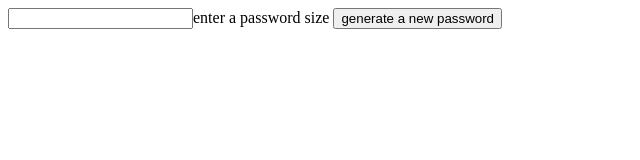
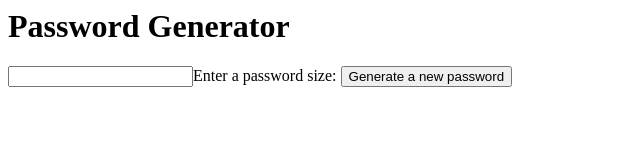
Before and after one commit to sameerkulkarni27/sameerkulkarni27.github.io, a plain HTML site: page passwordGenerator.html in a window 1280 px wide. Shown: the whole page, without its empty margins (0-640 px from the left). Drawn offline with Linux system fonts and the light colour scheme.

Commit message:
Update passwordGenerator.html

```diff
--- a/passwordGenerator.html
+++ b/passwordGenerator.html
@@ -1,13 +1,16 @@
 <html>
     <head>
         <link rel="stylesheet" href="passwordGenerator.css"></link>
-        <title> Password Generator </title>
-        <body>
-            <script src="passwordGenerator.js"></script>
+        <title>Password Generator</title>
+    </head>
+    <body>
+        <script src="passwordGenerator.js"></script>
 
-            <input id="size" type="number">enter a password size</input>
-            <button type="button" onclick="passwordGenerator()">generate a new password</button>
-            <p id="psadword"></p>
-        </body>
-    </head>
+        <div class = "container">
+            <h1>Password Generator</h1>
+            <input id = "size" type = "number">Enter a password size:</input>
+            <button type = "button" onclick = "passwordGenerator()">Generate a new password</button>
+            <p id = "psadword"></p>
+        </div>
+    </body>
 </html>
```
